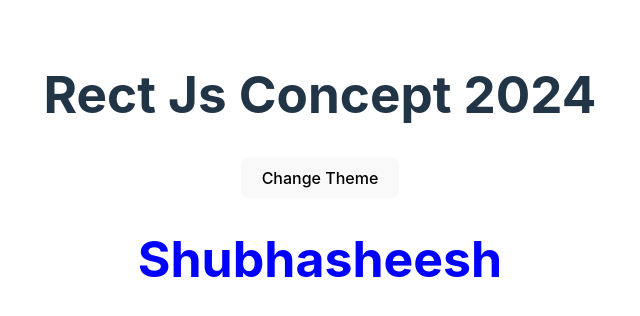
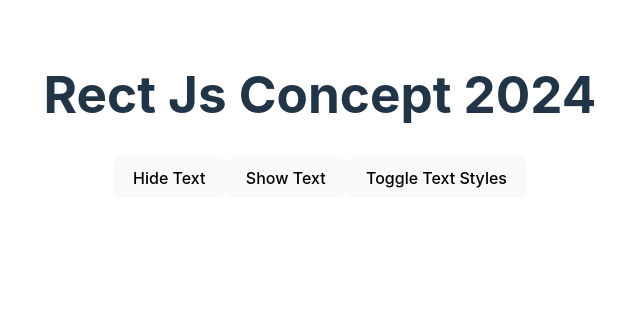
Before and after one commit to Sk-Shubhasheesh/React-Training-PSIT, a React (Vite) app: page / in a window 1280 px wide. Shown: the top 316 px of the page, without its empty margins (320-960 px from the left). Built offline with nearby package versions, Linux system fonts and the light colour scheme.

Commit message:
useReducer

```diff
--- a/src/App.jsx
+++ b/src/App.jsx
@@ -4,6 +4,7 @@ import ContextButtonComponent from './components/context-concept/button';
 import ContextTextComponent from './components/context-concept/text';
 import FunctionalComponent from './components/functional-component'
 import ProductList from './components/products'
+import UseReducerExamle from './components/use-reducer-example';
 import Users from './components/users';
 import User from './components/users';
 
@@ -27,8 +28,10 @@ function App() {
 
       {/* <Users/> */}
 
-      <ContextButtonComponent />
-      <ContextTextComponent />
+      {/* <ContextButtonComponent />
+      <ContextTextComponent /> */}
+
+      <UseReducerExamle />
 
 
 
--- /dev/null
+++ b/src/components/use-reducer-example.jsx
@@ -0,0 +1,51 @@
+import { useReducer } from "react"
+
+const initialState = {
+    showTextFlag : false,
+    changeTextStyle : false
+}
+
+const HIDE_TEXT = 'HIDE_TEXT'
+const SHOW_TEXT = 'SHOW_TEXT'
+const CHANGE_TEXT_STYLE = 'CHANGE_TEXT_STYLE'
+
+
+function reducer(state, action){
+    switch (action.type) {
+        case HIDE_TEXT:
+            return{
+                ...state,
+                showTextFlag: false
+            }
+
+        case SHOW_TEXT:
+            return {
+                ...state,
+                showTextFlag: true
+            }
+        case CHANGE_TEXT_STYLE:
+            return {
+                ...state,
+                changeTextStyle : !state.changeTextStyle
+            }
+
+        default:
+           return state
+    }
+}
+
+export default function UseReducerExamle(){
+    const [state, dispatch] = useReducer(reducer, initialState)
+    return(
+        <div>
+            {
+                state?.showTextFlag ?  <h3 style={{backgroundColor:state?.changeTextStyle ? 'black':'red'}}>Use Reducer Hook Example</h3> : null
+            }
+
+            <button onClick={()=>dispatch({type:HIDE_TEXT})}>Hide Text</button>
+            <button onClick={()=>dispatch({type:SHOW_TEXT})}>Show Text</button>
+            <button onClick={()=>dispatch({type:CHANGE_TEXT_STYLE})}>Toggle Text Styles</button>
+        </div>
+
+    )
+}
```
